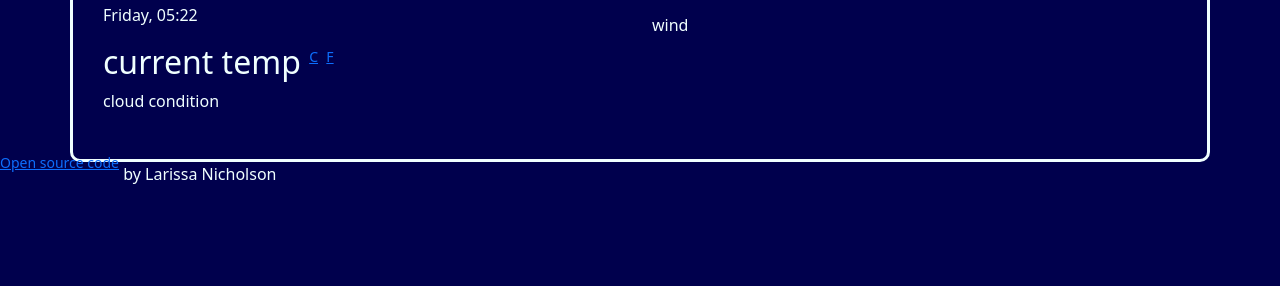
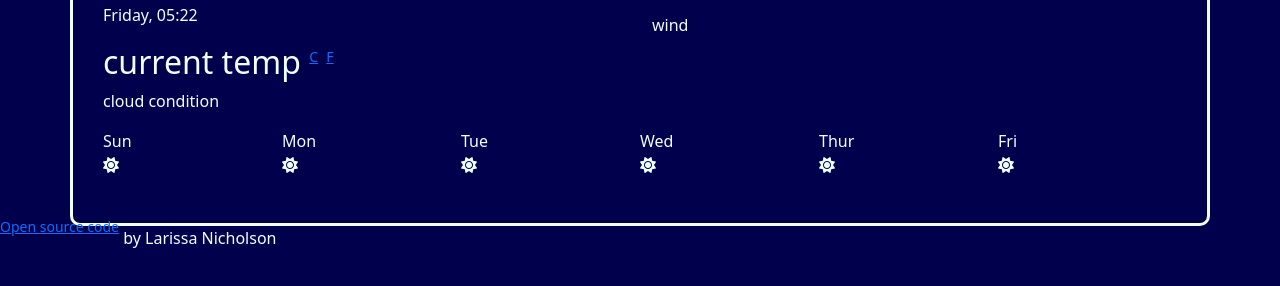
Before and after one commit to lissanicho/my-weather-app, a plain HTML site: page index.html in a window 1280 px wide. Shown: the part 146-432 px from the top of the page. Drawn offline with nearby package versions, Linux system fonts and the light colour scheme; no server answers.

Commit message:
edited html for future forecast, built Javascript loop for future forecast

```diff
--- a/index.html
+++ b/index.html
@@ -53,31 +53,12 @@
           <p id="wind">wind</p>
         </div>
       </div>
-      <div class="row" id="forecast">
-        <div class="col-3">
-          <!--   <p>
+      <div class="row" id="weekly-forecast">
+        <div class="col-2">
+          <p id="forecast-day">
             Day 1<br />
             <i class="fa-solid fa-sun" id="sunny"></i>
           </p>
-        </div>
-        <div class="col-3">
-          <p>
-            Day 2<br />
-            <i class="fa-solid fa-sun" id="sunny"></i>
-          </p>
-        </div>
-        <div class="col-3">
-          <p>
-            Day3<br />
-            <i class="fa-solid fa-cloud-sun" id="cloudy"></i>
-          </p>
-        </div>
-        <div class="col-3">
-          <p>
-            Day 4
-            <br />
-            <i class="fa-solid fa-cloud-rain" id="rain"></i>
-          </p>-->
         </div>
       </div>
     </div>
--- a/src/index.js
+++ b/src/index.js
@@ -107,5 +107,29 @@ function defaultCity() {
       let celsiusLink = document.querySelector("#celsius");
       celsiusLink.addEventListener("click", changeToCelsius);
 
+//start of code for days in the forecast
 
+      function futureForecast() {
+        let forecast = document.querySelector("#weekly-forecast");
+        let forecastHTML = `<div class="row">`;
+        let days = ["Sun", "Mon", "Tue", "Wed", "Thur", "Fri"];
+
+        days.forEach(function (day) {
+          forecastHTML =
+            forecastHTML +
+            `
+              <div class="col-2">
+                <p>
+                  ${day}
+                  <br />
+                  <i class="fa-solid fa-sun" id="sunny"></i>
+                </p>
+              </div>
+            `;
+        });
+        forecastHTML = forecastHTML + `</div>`;
+        forecast.innerHTML = forecastHTML;
+      }
+
+      futureForecast();
       defaultCity();
```
